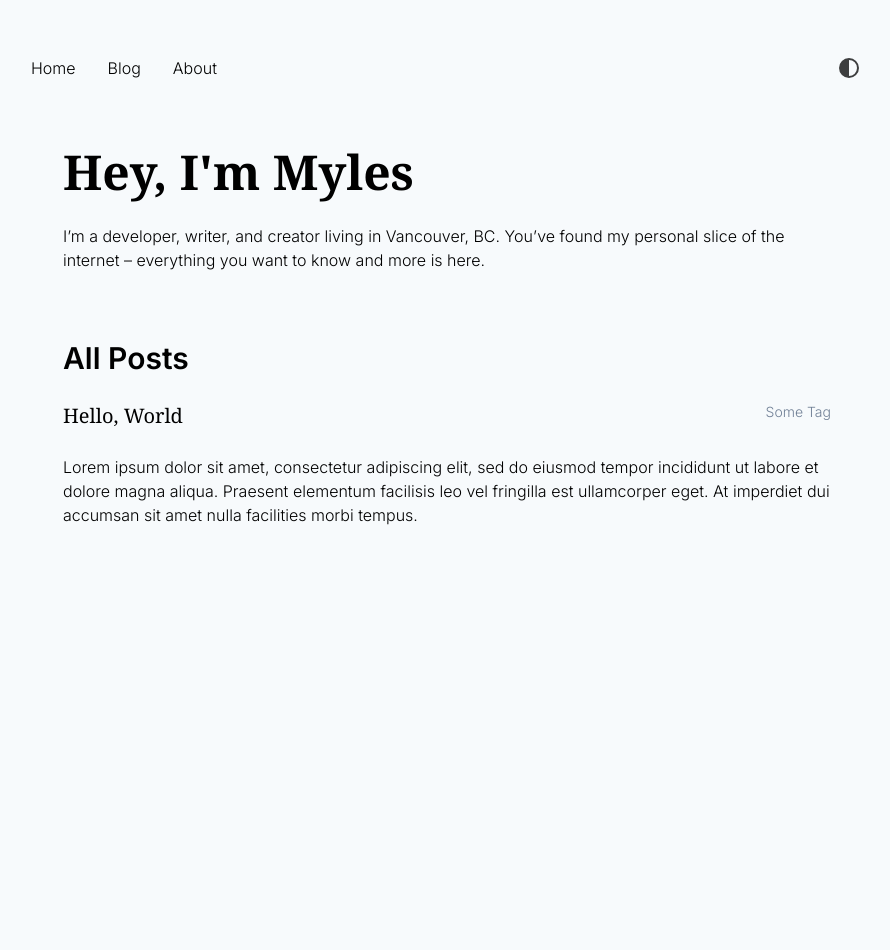
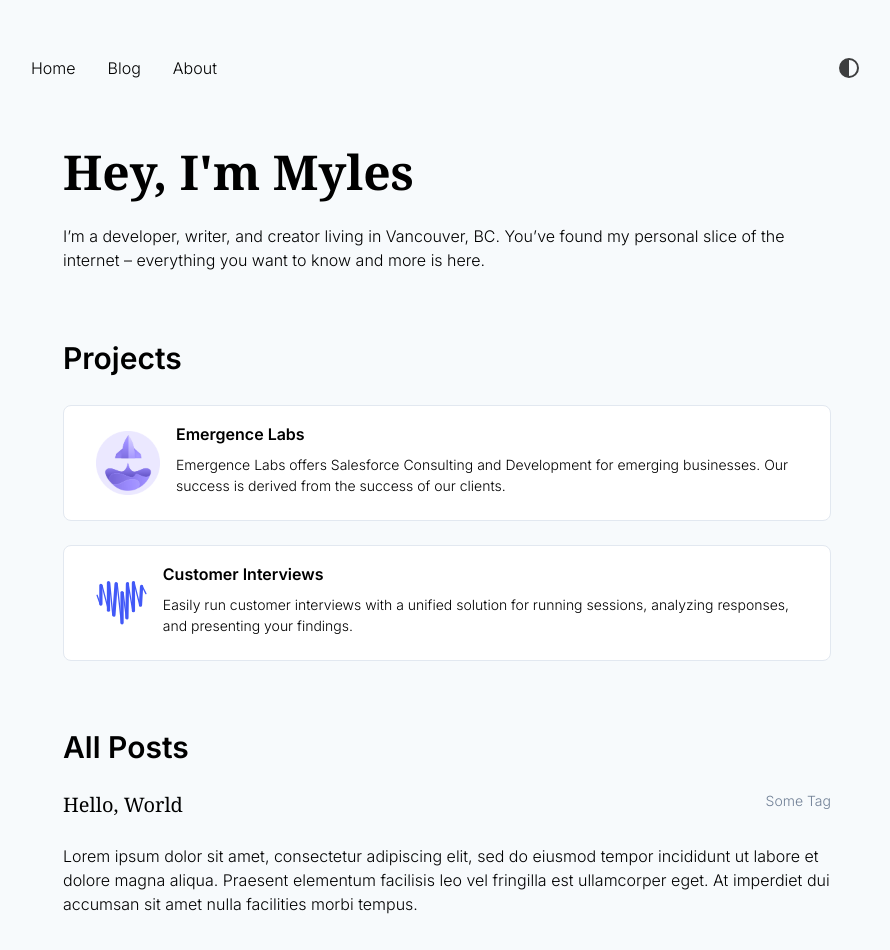
Before and after one commit to emergencelabs/emergence-site, a Next.js app: page / in a window 1280 px wide. Shown: the top 950 px of the page, without its empty margins (193-1083 px from the left). Before the commit the page ends 832 px from the top, so only its background shows below. Built offline with nearby package versions, Linux system fonts and the light colour scheme; a web font is replaced by a local one.

Commit message:
add projects section to homepage

```diff
--- a/pages/index.jsx
+++ b/pages/index.jsx
@@ -18,6 +18,42 @@ export default function IndexPage({ allPosts }) {
             know and more is here.
           </p>
         </Preamble>
+        <PageSection title="Projects">
+          <a href="https://emergencelabs.io">
+            <div className="my-6 flex justify-around items-center border border-gray-300 bg-white rounded-lg p-4 hover:shadow-md duration-500 ease-in-out transition-shadow">
+              <img
+                src="/assets/rocket.png"
+                alt="Emergence Labs Logo"
+                className="w-16 mx-4"
+              />
+              <div className="flex-grow">
+                <h6 className="font-semibold">Emergence Labs</h6>
+                <p className="my-2 text-sm">
+                  Emergence Labs offers Salesforce Consulting and Development
+                  for emerging businesses. Our success is derived from the
+                  success of our clients.
+                </p>
+              </div>
+            </div>
+          </a>
+          <a href="https://getcustomerinterviews.com">
+            <div className="my-6 flex justify-around items-center border border-gray-300 bg-white rounded-lg p-4 hover:shadow-md duration-500 ease-in-out transition-shadow">
+              <img
+                src="/assets/customer-voice.svg"
+                alt="Customer Voice Logo"
+                className="w-16 mx-4"
+              />
+              <div className="flex-grow">
+                <h6 className="font-semibold">Customer Interviews</h6>
+                <p className="my-2 text-sm">
+                  Easily run customer interviews with a unified solution for
+                  running sessions, analyzing responses, and presenting your
+                  findings.
+                </p>
+              </div>
+            </div>
+          </a>
+        </PageSection>
         <PageSection title="All Posts">
           {allPosts.map((post) => (
             <PostPreview
```
Also changed, not shown: public/assets/customer-voice.svg (added), public/assets/rocket.png (added).
